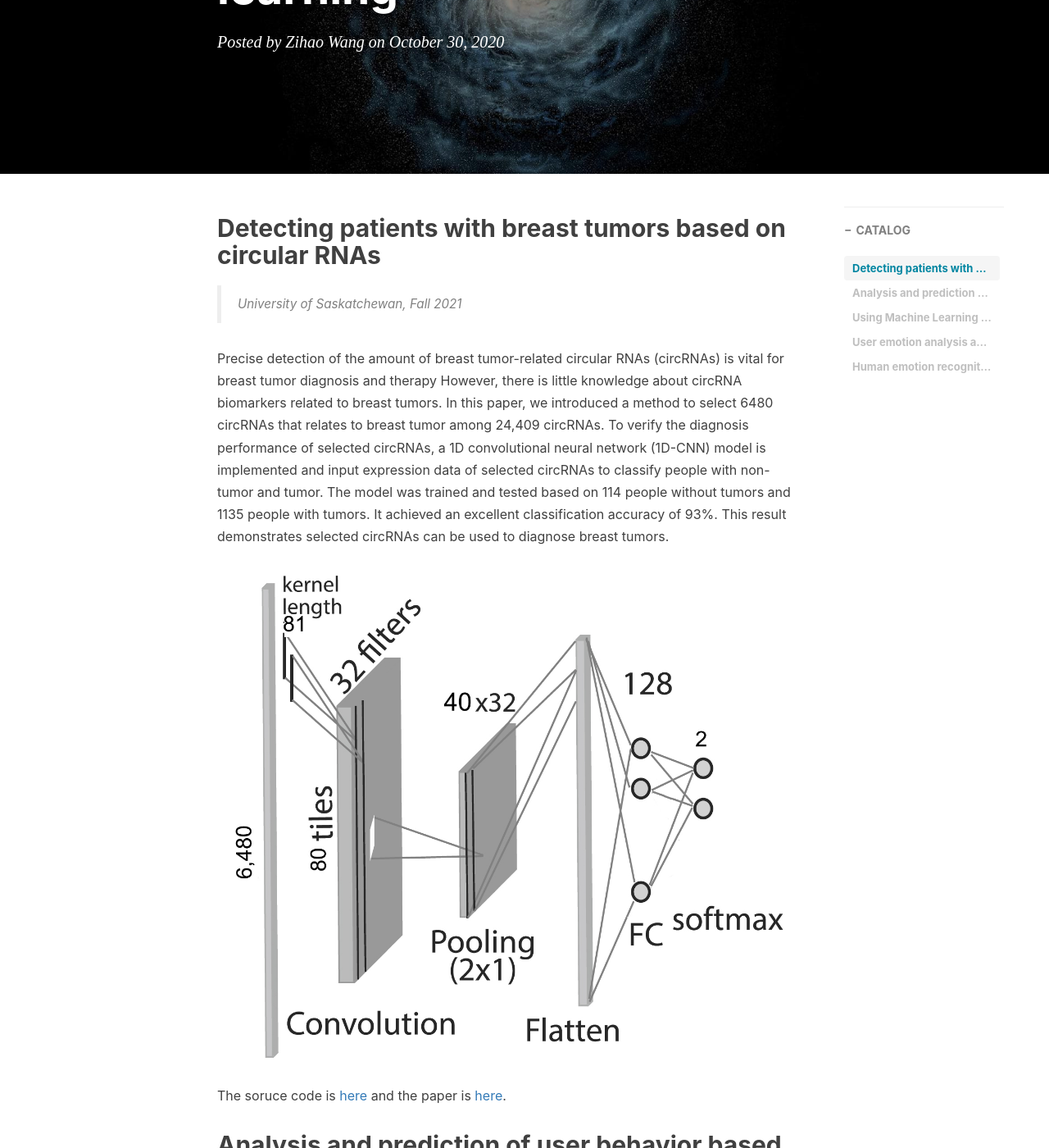
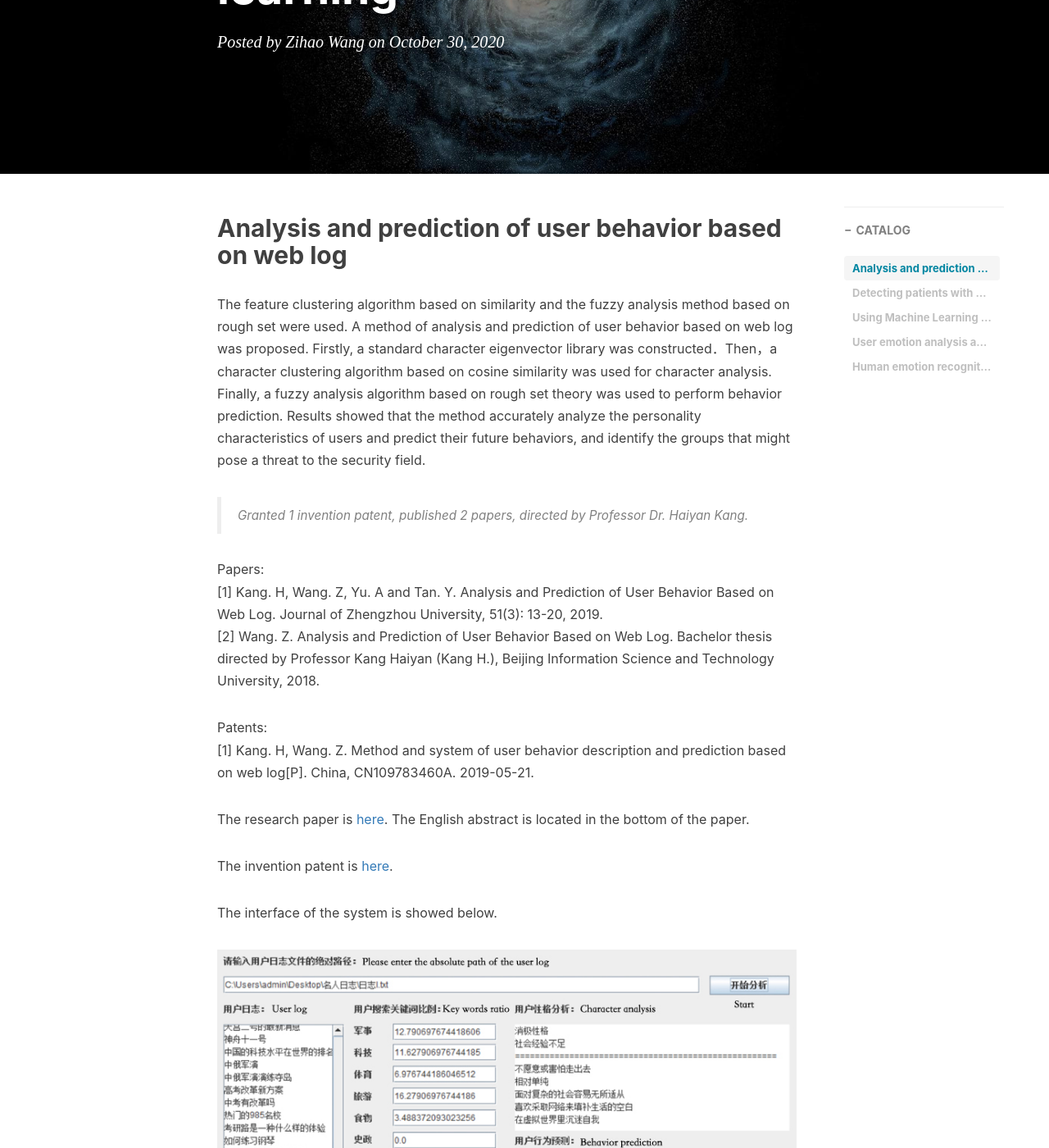
Before and after one commit to wangzh3/wangzh3.github.io, a Jekyll site: the page built from _posts/2020-10-30-Data-analysis-and-machine-learning.md, in a window 1280 px wide and 1400 px high, scrolled down 271 px. Shown: the whole window at 82% size. Built offline with Jekyll 4.4.1, drawn with Linux system fonts in a browser that asks for light colours; nearby versions of some CDN libraries; comment, search, counter and statistics services are not loaded; some of the changed text lies outside the part shown.

Commit message:
Update 2020-10-30-Data-analysis-and-machine-learning.md

```diff
--- a/_posts/2020-10-30-Data-analysis-and-machine-learning.md
+++ b/_posts/2020-10-30-Data-analysis-and-machine-learning.md
@@ -9,18 +9,6 @@ catalog: true
 tags:
     -
 ---
-
-## Detecting patients with breast tumors based on circular RNAs
-
->University of Saskatchewan, Fall 2021
-
-Precise detection of the amount of breast tumor-related circular RNAs (circRNAs) is vital for breast tumor diagnosis and therapy However, there is little knowledge about circRNA biomarkers related to breast tumors. In this paper, we introduced a method to
-select 6480 circRNAs that relates to breast tumor among 24,409 circRNAs. To verify the diagnosis performance of selected circRNAs, a 1D convolutional neural network (1D-CNN) model is implemented and input expression data of selected circRNAs to classify people with non-tumor and tumor. The model was trained and tested based on 114 people without tumors and 1135 people with tumors. It achieved an excellent classification accuracy of 93%. This result
-demonstrates selected circRNAs can be used to diagnose breast tumors.
-
-![](https://github.com/wangzh3/wangzh3.github.io/blob/master/upload/data%20analysis/cRNA.png?raw=true)
-
-The soruce code is [here](https://github.com/wangzh3/Detecting-patients-with-breast-tumors-based-on-circular-RNAs/tree/main/code) and the paper is [here](https://github.com/wangzh3/Detecting-patients-with-breast-tumors-based-on-circular-RNAs/blob/main/Detecting%20patients%20with%20breast%20tumors%20based%20on%20circular%20RNAs.pdf).
 
 ## Analysis and prediction of user behavior based on web log
 
@@ -42,6 +30,18 @@ The invention patent is [here](https://github.com/wangzh3/wangzh3.github.io/blob
 The interface of the system is showed below.
 
 ![](https://raw.githubusercontent.com/wangzh3/wangzh3.github.io/master/upload/data%20analysis/log.jpg)
+
+## Detecting patients with breast tumors based on circular RNAs
+
+>University of Saskatchewan, Fall 2021
+
+Precise detection of the amount of breast tumor-related circular RNAs (circRNAs) is vital for breast tumor diagnosis and therapy However, there is little knowledge about circRNA biomarkers related to breast tumors. In this paper, we introduced a method to
+select 6480 circRNAs that relates to breast tumor among 24,409 circRNAs. To verify the diagnosis performance of selected circRNAs, a 1D convolutional neural network (1D-CNN) model is implemented and input expression data of selected circRNAs to classify people with non-tumor and tumor. The model was trained and tested based on 114 people without tumors and 1135 people with tumors. It achieved an excellent classification accuracy of 93%. This result
+demonstrates selected circRNAs can be used to diagnose breast tumors.
+
+![](https://github.com/wangzh3/wangzh3.github.io/blob/master/upload/data%20analysis/cRNA.png?raw=true)
+
+The soruce code is [here](https://github.com/wangzh3/Detecting-patients-with-breast-tumors-based-on-circular-RNAs/tree/main/code) and the paper is [here](https://github.com/wangzh3/Detecting-patients-with-breast-tumors-based-on-circular-RNAs/blob/main/Detecting%20patients%20with%20breast%20tumors%20based%20on%20circular%20RNAs.pdf).
 
 ## Using Machine Learning Techniques to Predict Potential Customers and Their Purchasing Items
 > The research was supervised by Professor Dr. Sevim Oztimurlenk and Ling Zhu at the Long Island University.
```
